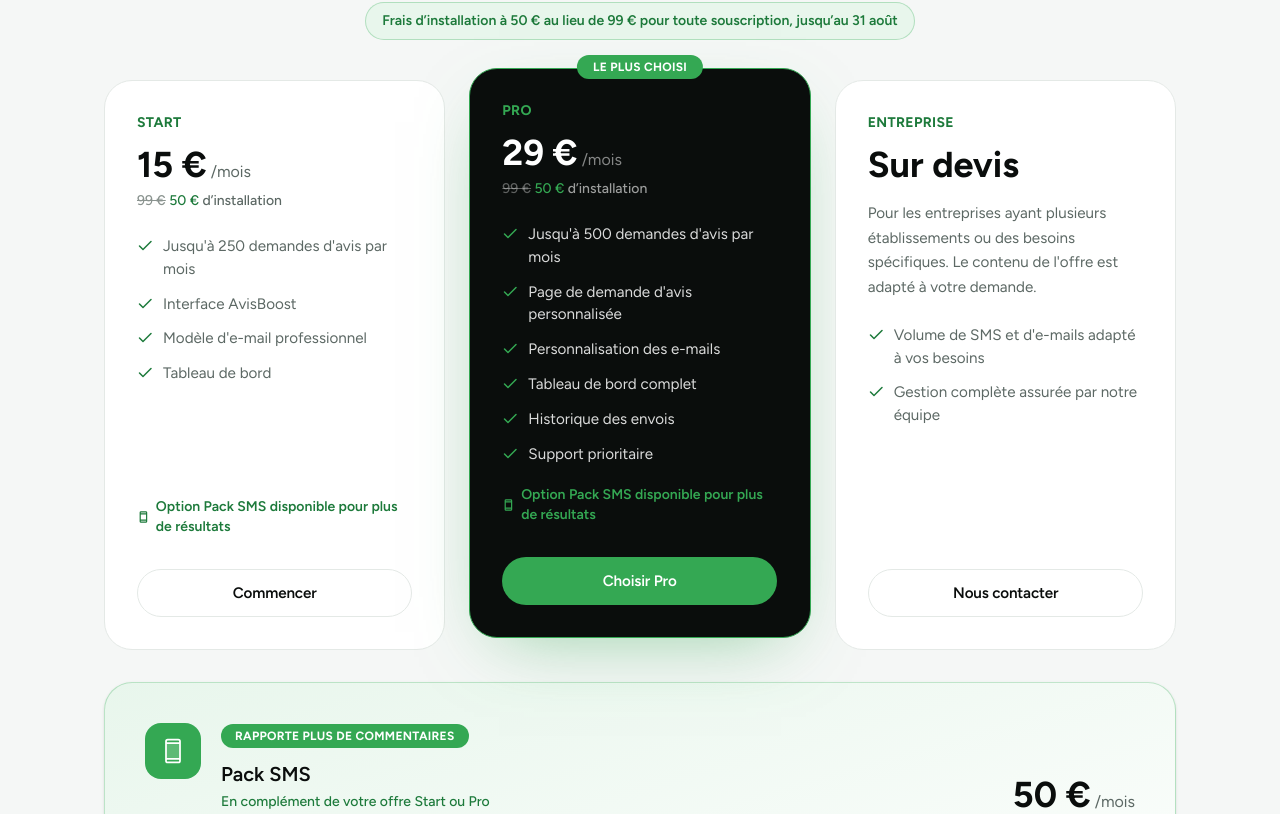
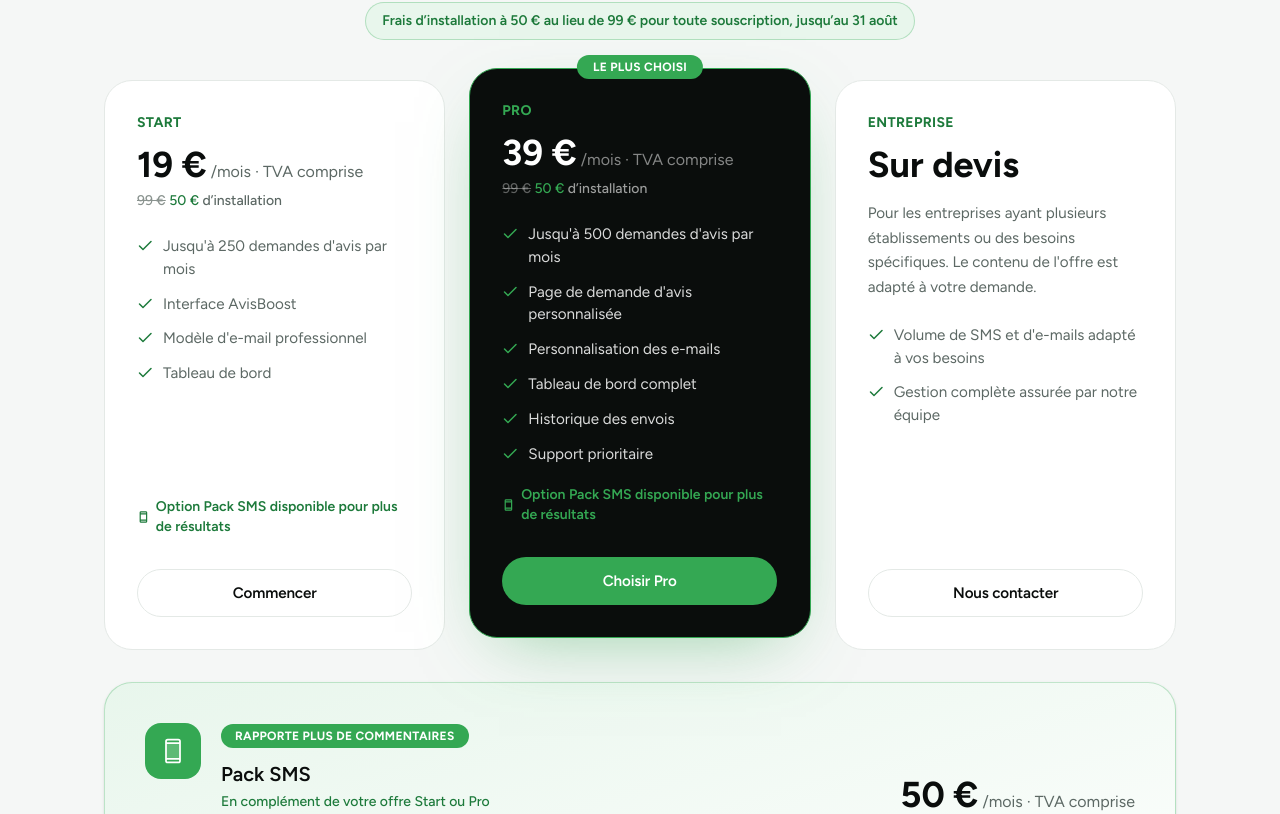
Before and after one commit to ramisam200/Avisboost, a React (Vite) app: page / in a window 1280 px wide. Shown: the part 6566-7380 px from the top of the page. Built offline with nearby package versions, Linux system fonts and the light colour scheme.

Commit message:
Met à jour les tarifs (Start 19€, Pro 39€) et précise TVA comprise
Ajoute la mention "TVA comprise" sur Start, Pro et Pack SMS.

```diff
--- a/src/components/Pricing.jsx
+++ b/src/components/Pricing.jsx
@@ -6,8 +6,8 @@
 const PLANS = [
   {
     name: "Start",
-    price: "15 €",
-    period: "/mois",
+    price: "19 €",
+    period: "/mois · TVA comprise",
     installFee: true,
     smsUpsell: true,
     href: "https://buy.stripe.com/test_00wdR14az8iv3aHe9V87K00",
@@ -22,8 +22,8 @@
   },
   {
     name: "Pro",
-    price: "29 €",
-    period: "/mois",
+    price: "39 €",
+    period: "/mois · TVA comprise",
     installFee: true,
     smsUpsell: true,
     features: [
@@ -196,7 +196,7 @@
             <div className="flex shrink-0 flex-col items-start gap-3 sm:items-end">
               <div className="flex items-baseline gap-1">
                 <span className="text-4xl font-bold text-ink">50 €</span>
-                <span className="text-ink-muted">/mois</span>
+                <span className="text-ink-muted">/mois · TVA comprise</span>
               </div>
               <p className="text-sm font-medium text-ink-muted">
                 <span className="text-ink-faint line-through">99 €</span>{" "}
```
